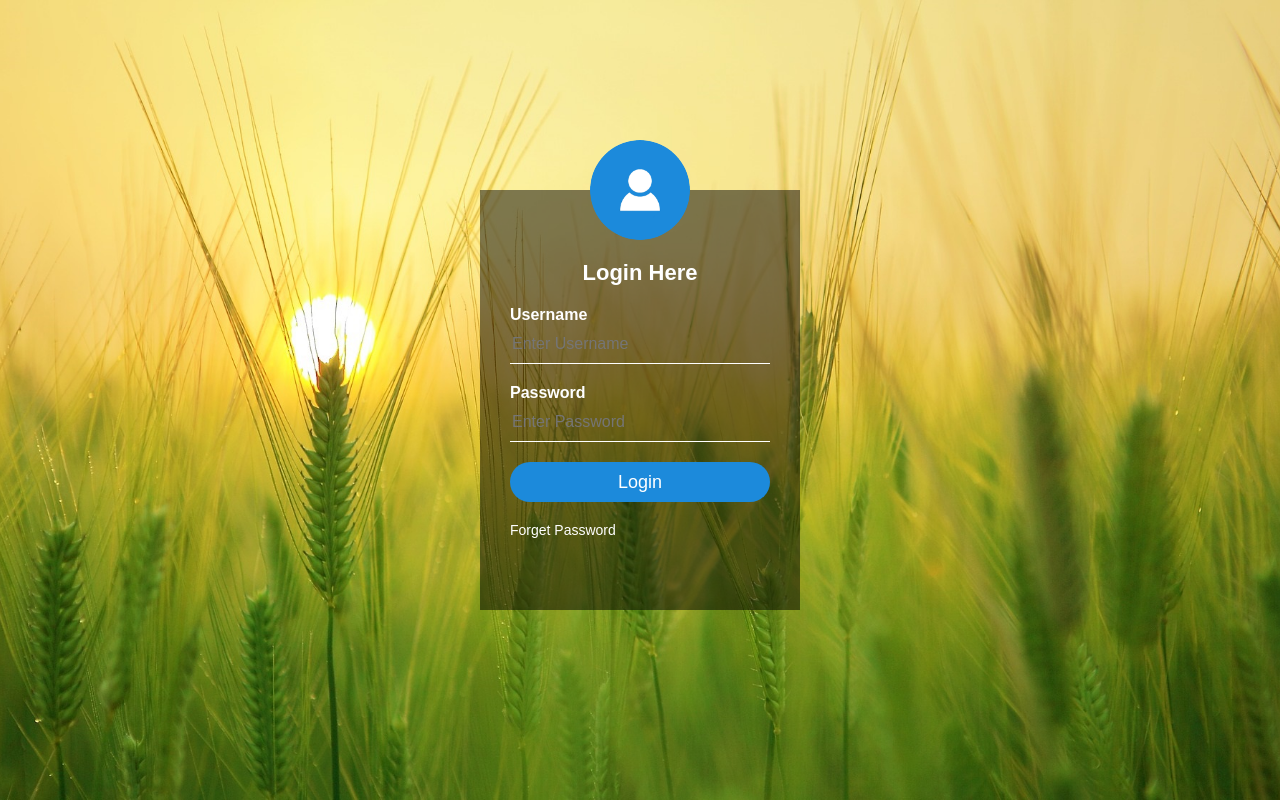
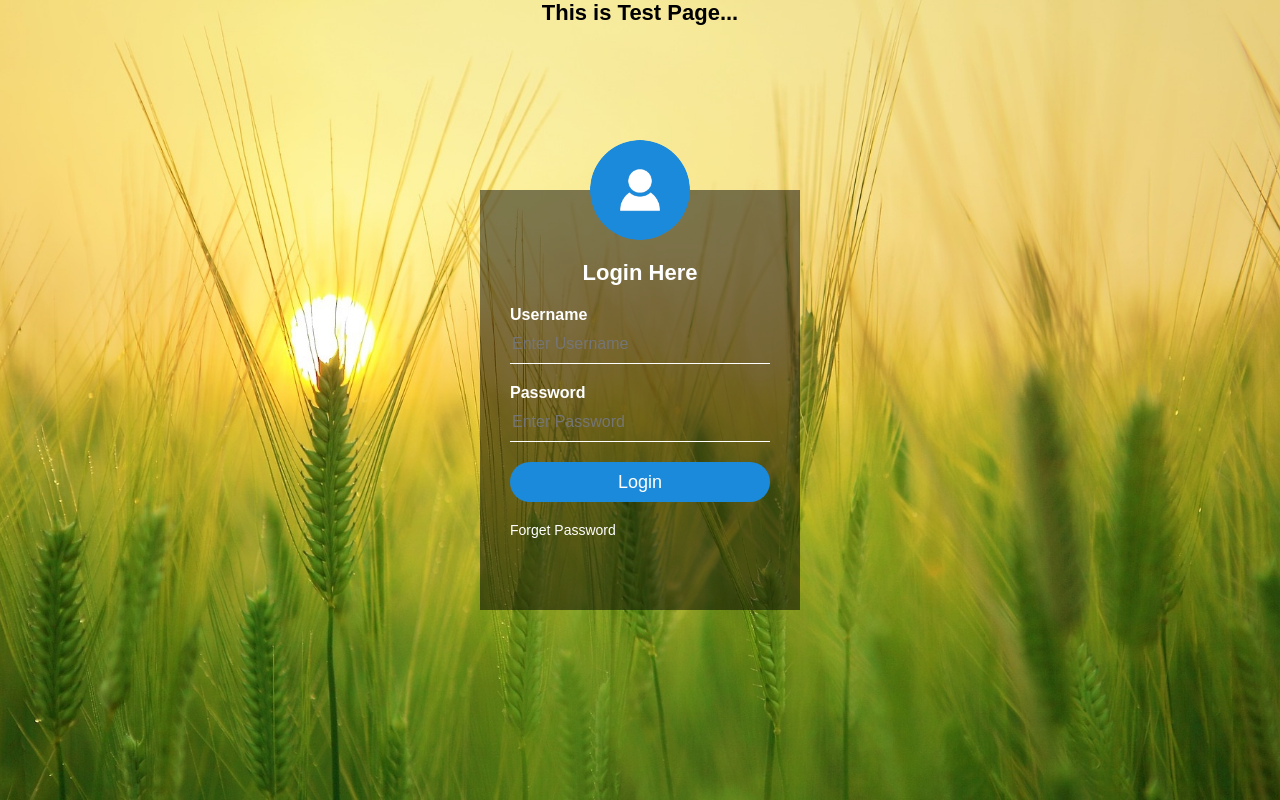
Before and after one commit to elemag1414/SimpleTest, a plain HTML site: page index.html in a window 1280 px wide. Drawn offline with Linux system fonts and the light colour scheme.

Commit message:
Update index.html

```diff
--- a/index.html
+++ b/index.html
@@ -4,6 +4,7 @@
     <link rel="stylesheet" type="text/css" href="style.css">
 </head>
     <body>
+        <h1> This is Test Page... </h1>
     <div class="login-box">
     <img src="avatar.png" class="avatar">
         <h1>Login Here</h1>
```
